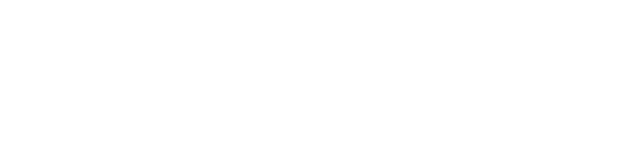
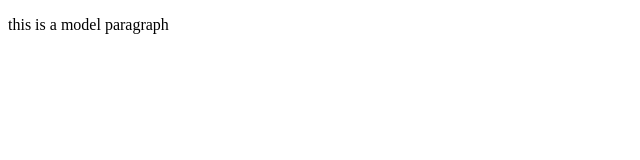
Before and after one commit to iamshazali/crap-porfolio, a plain HTML site: page index.html in a window 1280 px wide. Shown: the whole page, without its empty margins (0-640 px from the left). Drawn offline with Linux system fonts and the light colour scheme.

Commit message:
added a paragraph

```diff
--- a/index.html
+++ b/index.html
@@ -7,6 +7,6 @@
     <title>crap-portfolio</title>
 </head>
 <body>
-
+<p>this is a model paragraph</p>
 </body>
 </html>
```
